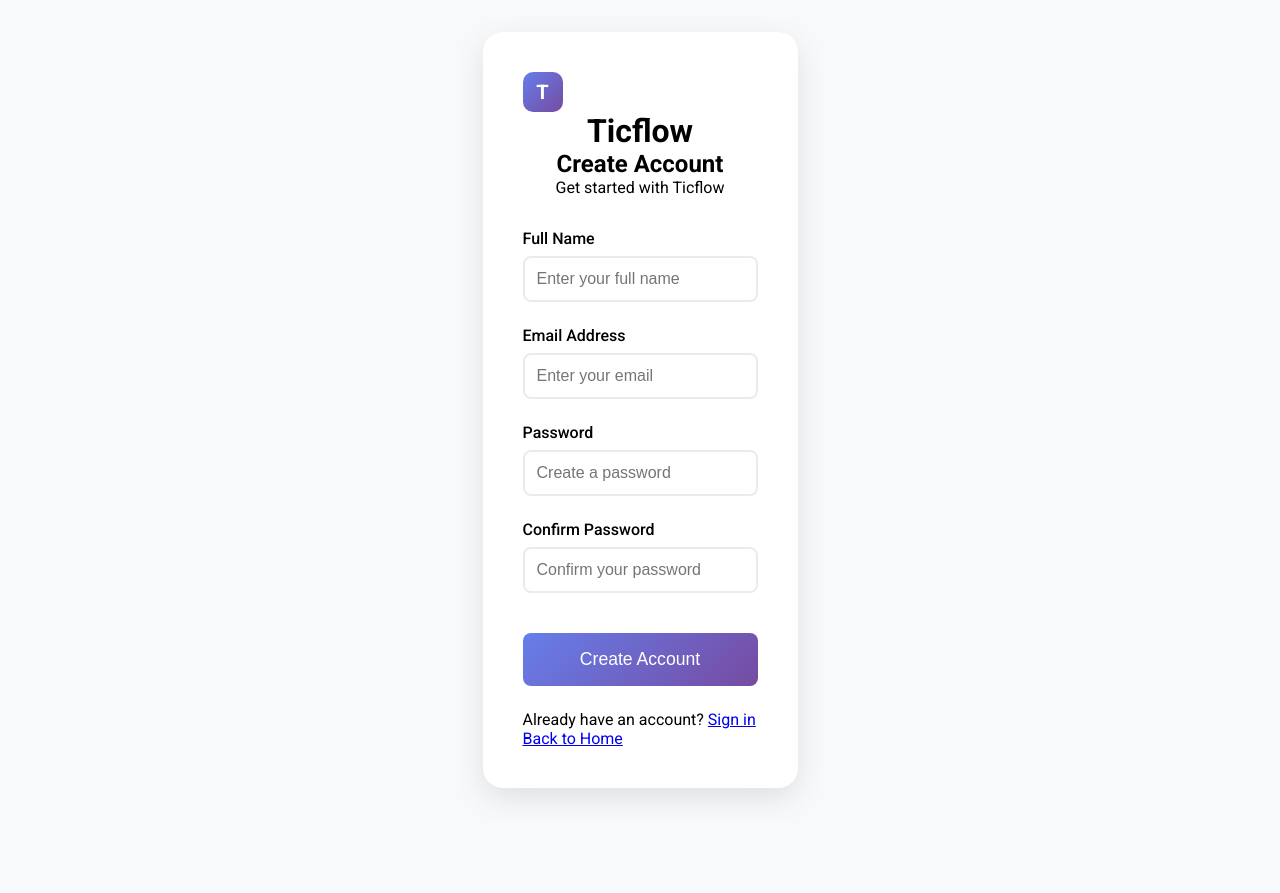
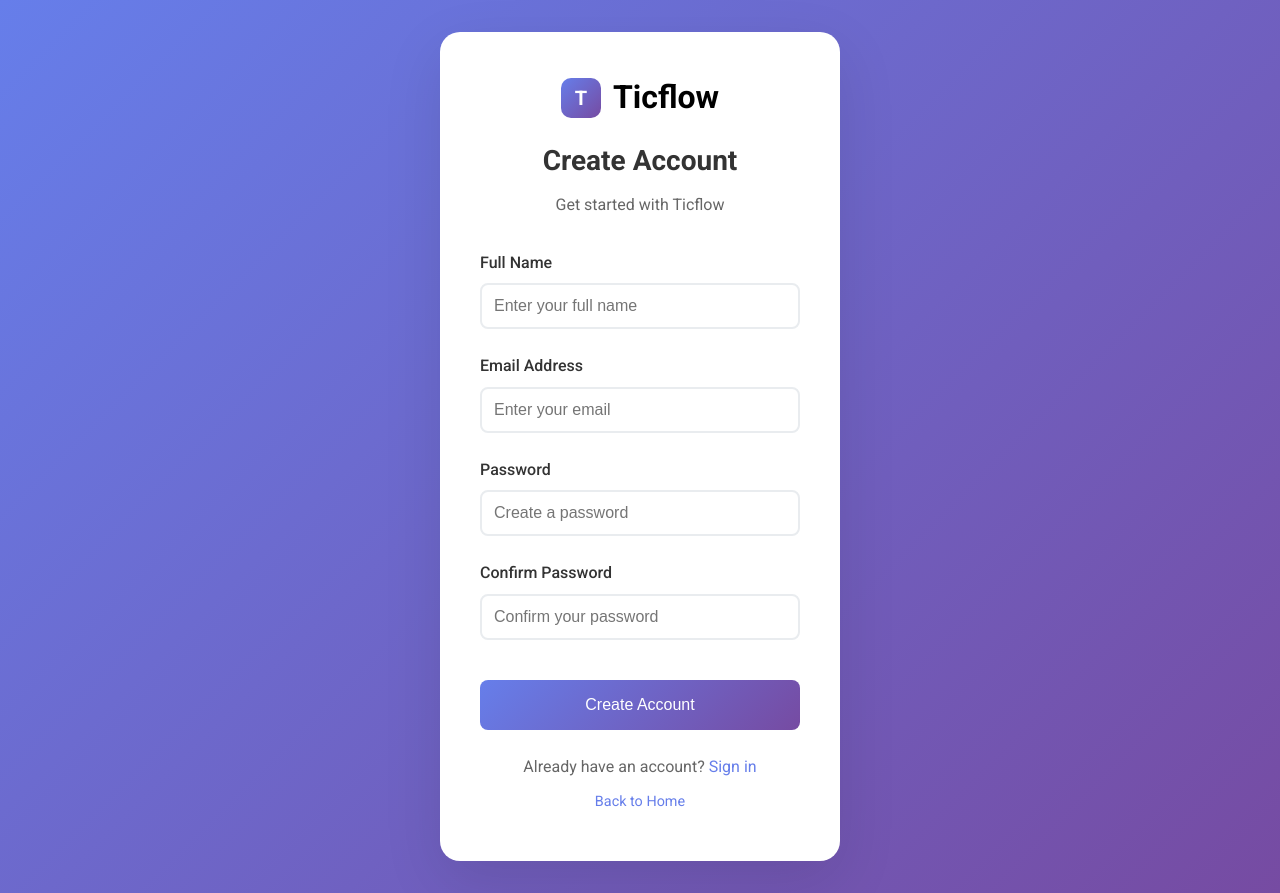
Before and after one commit to mahd1bro/TWIG-App, a PHP site: page /signup.php in a window 1280 px wide. Before the commit the page ends 798 px from the top, so only its background shows below. Run offline with PHP 8.4, Linux system fonts and the light colour scheme.

Commit message:
Initial commit

```diff
--- a/assets/css/styles.css
+++ b/assets/css/styles.css
@@ -8,25 +8,42 @@
 body {
     font-family: 'Roboto', sans-serif;
     background: #f8f9fa;
+    line-height: 1.6;
 }
 
-.landing-container {
+/* Auth pages */
+.auth-container {
     min-height: 100vh;
+    display: flex;
+    align-items: center;
+    justify-content: center;
+    padding: 2rem;
+    background: linear-gradient(135deg, #667eea 0%, #764ba2 100%);
 }
 
-.navbar-container {
-    display: flex;
-    justify-content: space-between;
-    align-items: center;
-    padding: 1rem 2rem;
-    background: white;
-    box-shadow: 0 2px 10px rgba(0,0,0,0.1);
+.auth-page {
+    width: 100%;
+    max-width: 400px;
 }
 
-.app-title {
+.auth-card {
+    background: white;
+    padding: 2.5rem;
+    border-radius: 20px;
+    box-shadow: 0 20px 60px rgba(0,0,0,0.1);
+}
+
+.auth-header {
+    text-align: center;
+    margin-bottom: 2rem;
+}
+
+.auth-logo {
     display: flex;
     align-items: center;
+    justify-content: center;
     gap: 0.75rem;
+    margin-bottom: 1rem;
 }
 
 .title-icon {
@@ -42,99 +59,14 @@
     font-size: 1.25rem;
 }
 
-.auth-buttons {
-    display: flex;
-    gap: 1rem;
+.auth-header h2 {
+    font-size: 1.75rem;
+    margin-bottom: 0.5rem;
+    color: #333;
 }
 
-.btn-auth {
-    padding: 0.75rem 1.5rem;
-    border-radius: 8px;
-    text-decoration: none;
-    font-size: 1rem;
-    transition: all 0.3s ease;
-}
-
-.btn-auth.btn-primary {
-    background: linear-gradient(135deg, #667eea 0%, #764ba2 100%);
-    color: white;
-}
-
-.hero-section {
-    padding: 4rem 2rem;
-    text-align: center;
-}
-
-.hero-text h2 {
-    font-size: 3rem;
-    margin-bottom: 1rem;
-}
-
-.gradient-text {
-    background: linear-gradient(135deg, #667eea 0%, #764ba2 100%);
-    -webkit-background-clip: text;
-    -webkit-text-fill-color: transparent;
-    background-clip: text;
-}
-
-.btn-primary {
-    background: linear-gradient(135deg, #667eea 0%, #764ba2 100%);
-    color: white;
-    padding: 1rem 2rem;
-    border: none;
-    border-radius: 8px;
-    text-decoration: none;
-    display: inline-block;
-    font-size: 1.1rem;
-    margin-top: 1rem;
-}
-
-.features-section {
-    padding: 4rem 2rem;
-}
-
-.features-grid {
-    display: grid;
-    grid-template-columns: repeat(auto-fit, minmax(300px, 1fr));
-    gap: 2rem;
-    max-width: 1200px;
-    margin: 0 auto;
-}
-
-.feature-box {
-    background: white;
-    padding: 2rem;
-    border-radius: 15px;
-    box-shadow: 0 10px 30px rgba(0,0,0,0.1);
-    text-align: center;
-}
-
-.box-icon {
-    font-size: 3rem;
-    margin-bottom: 1rem;
-}
-
-/* Auth pages */
-.auth-container {
-    min-height: 100vh;
-    display: flex;
-    align-items: center;
-    justify-content: center;
-    padding: 2rem;
-}
-
-.auth-card {
-    background: white;
-    padding: 2.5rem;
-    border-radius: 20px;
-    box-shadow: 0 10px 30px rgba(0,0,0,0.1);
-    width: 100%;
-    max-width: 400px;
-}
-
-.auth-header {
-    text-align: center;
-    margin-bottom: 2rem;
+.auth-header p {
+    color: #666;
 }
 
 .auth-form {
@@ -149,6 +81,7 @@
     display: block;
     margin-bottom: 0.5rem;
     font-weight: 500;
+    color: #333;
 }
 
 .form-group input {
@@ -157,17 +90,62 @@
     border: 2px solid #e9ecef;
     border-radius: 8px;
     font-size: 1rem;
+    transition: border-color 0.3s ease;
+}
+
+.form-group input:focus {
+    outline: none;
+    border-color: #667eea;
+}
+
+.btn-primary {
+    background: linear-gradient(135deg, #667eea 0%, #764ba2 100%);
+    color: white;
+    padding: 1rem 2rem;
+    border: none;
+    border-radius: 8px;
+    font-size: 1rem;
+    font-weight: 500;
+    cursor: pointer;
+    transition: transform 0.3s ease;
+    width: 100%;
+}
+
+.btn-primary:hover {
+    transform: translateY(-2px);
 }
 
 .auth-btn {
-    width: 100%;
-    padding: 1rem;
+    margin-top: 1rem;
+}
+
+.auth-footer {
+    text-align: center;
+}
+
+.auth-footer p {
+    margin-bottom: 0.5rem;
+    color: #666;
+}
+
+.auth-footer a {
+    color: #667eea;
+    text-decoration: none;
+}
+
+.auth-footer a:hover {
+    text-decoration: underline;
+}
+
+.back-link {
+    font-size: 0.9rem;
 }
 
 .alert {
     padding: 1rem;
     border-radius: 8px;
     margin-bottom: 1rem;
+    font-weight: 500;
 }
 
 .alert-error {
--- a/includes/database.php
+++ b/includes/database.php
@@ -2,8 +2,8 @@
 class Database {
     private $host = 'localhost';
     private $db_name = 'ticket_system';
-    private $username = 'root';
-    private $password = '';
+    private $username = 'app_user';      // Changed to app_user
+    private $password = 'password123';   // Use the password we set
     public $conn;
 
     public function getConnection() {
@@ -11,6 +11,7 @@
         try {
             $this->conn = new PDO("mysql:host=" . $this->host . ";dbname=" . $this->db_name, $this->username, $this->password);
             $this->conn->exec("set names utf8");
+            $this->conn->setAttribute(PDO::ATTR_ERRMODE, PDO::ERRMODE_EXCEPTION);
         } catch(PDOException $exception) {
             echo "Connection error: " . $exception->getMessage();
         }
--- a/signup.php
+++ b/signup.php
@@ -1,6 +1,8 @@
 <?php
+error_reporting(E_ALL);
+ini_set('display_errors', 1);
+
 require_once 'vendor/autoload.php';
-require_once 'includes/auth.php';
 require_once 'includes/database.php';
 
 $loader = new \Twig\Loader\FilesystemLoader('templates');
@@ -45,8 +47,7 @@
 
             if ($stmt->execute()) {
                 $success = 'Account created successfully! Please login.';
-                header('Location: login.php?success=1');
-                exit;
+                // Don't redirect immediately, show success message
             } else {
                 $error = 'Failed to create account';
             }
@@ -56,6 +57,7 @@
 
 echo $twig->render('auth/signup.twig', [
     'error' => $error,
-    'success' => $success
+    'success' => $success,
+    'postData' => $_POST // Pass form data back to template
 ]);
 ?>
--- a/templates/auth/login.twig
+++ b/templates/auth/login.twig
@@ -16,6 +16,7 @@
                         <div class="title-icon">T</div>
                         <h1>Ticflow</h1>
                     </div>
+                    <h2>Welcome Back</h2>
                     <p>Sign in to your account</p>
                 </div>
 
@@ -26,7 +27,7 @@
                 <form method="POST" class="auth-form">
                     <div class="form-group">
                         <label>Email Address</label>
-                        <input type="email" name="email" required placeholder="Enter your email">
+                        <input type="email" name="email" required placeholder="Enter your email" value="{{ postData.email ?? '' }}">
                     </div>
                     <div class="form-group">
                         <label>Password</label>
--- a/templates/auth/signup.twig
+++ b/templates/auth/signup.twig
@@ -31,11 +31,11 @@
                 <form method="POST" class="auth-form">
                     <div class="form-group">
                         <label>Full Name</label>
-                        <input type="text" name="name" required placeholder="Enter your full name">
+                        <input type="text" name="name" required placeholder="Enter your full name" value="{{ postData.name ?? '' }}">
                     </div>
                     <div class="form-group">
                         <label>Email Address</label>
-                        <input type="email" name="email" required placeholder="Enter your email">
+                        <input type="email" name="email" required placeholder="Enter your email" value="{{ postData.email ?? '' }}">
                     </div>
                     <div class="form-group">
                         <label>Password</label>
```
